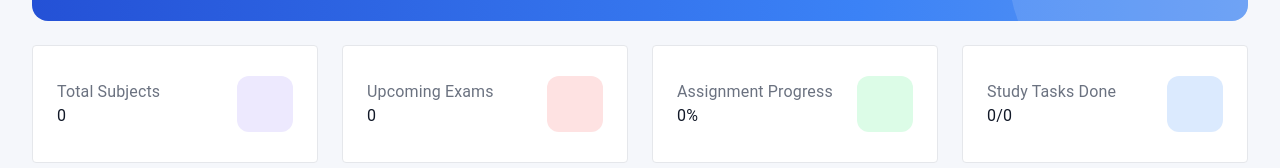
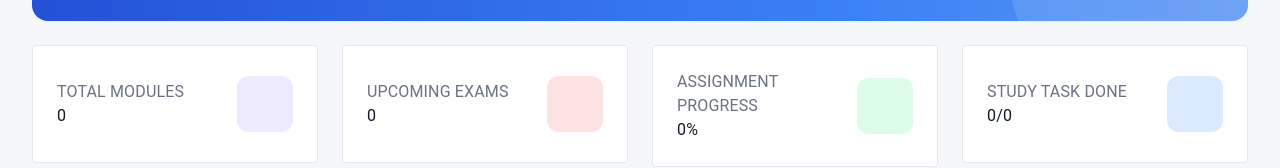
Before and after one commit to gbasupi/My-Student-Study-Planner, a React app in the folder frontend/: page / in a window 1280 px wide. Shown: the part 355-523 px from the top of the page. Built offline with nearby package versions, Linux system fonts and the light colour scheme; no server answers; sample sign-in values are in the browser's storage; some icons are missing; the HTML template or start-up script is replaced by a standard one.

Commit message:
Update Dashboard.jsx

```diff
--- a/frontend/src/pages/Dashboard.jsx
+++ b/frontend/src/pages/Dashboard.jsx
@@ -69,7 +69,7 @@ export default function Dashboard() {
       <Box className="dashboard-stats-row">
         <Box className="dashboard-stats-item">
           <StatCard
-            title="Total Subjects"
+            title="TOTAL MODULES"
             value={modules.length}
             colorClass="purple"
             icon={<CalendarTodayOutlinedIcon />}
@@ -78,7 +78,7 @@ export default function Dashboard() {
 
         <Box className="dashboard-stats-item">
           <StatCard
-            title="Upcoming Exams"
+            title="UPCOMING EXAMS"
             value={upcomingExams}
             colorClass="red"
             icon={<ErrorOutlineOutlinedIcon />}
@@ -87,7 +87,7 @@ export default function Dashboard() {
 
         <Box className="dashboard-stats-item">
           <StatCard
-            title="Assignment Progress"
+            title="ASSIGNMENT PROGRESS"
             value={`${assignmentProgress}%`}
             colorClass="green"
             icon={<CheckCircleOutlineOutlinedIcon />}
@@ -96,7 +96,7 @@ export default function Dashboard() {
 
         <Box className="dashboard-stats-item">
           <StatCard
-            title="Study Tasks Done"
+            title="STUDY TASK DONE"
             value={`${completedTasks}/${tasks.length}`}
             colorClass="blue"
             icon={<TrendingUpOutlinedIcon />}
```
